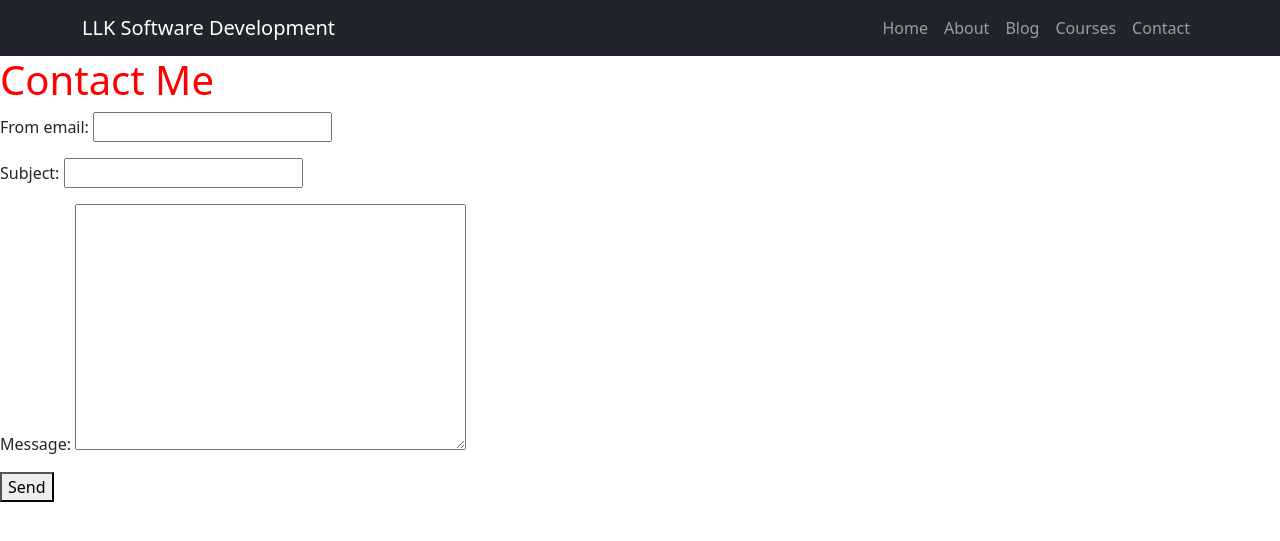
After one commit to kkadzielawa/llksoftwaredev, a Django app: page /contact/ in a window 1280 px wide. The commit adds this page. Shown: the top 541 px of the page. Run offline with Django 4.2, Linux system fonts and the light colour scheme.

Commit message:
*added contact form + urls

```diff
--- /dev/null
+++ b/contact/forms.py
@@ -0,0 +1,7 @@
+from django import forms
+
+
+class ContactForm(forms.Form):
+    from_email = forms.EmailField(required=True)
+    subject = forms.CharField(required=True)
+    message = forms.CharField(widget=forms.Textarea, required=True)
--- a/contact/urls.py
+++ b/contact/urls.py
@@ -0,0 +1,9 @@
+from django.contrib import admin
+from django.urls import path, include
+
+from .views import ContactPageView, SuccessPageView
+
+urlpatterns = [
+    path('', ContactPageView, name = 'contact'),
+    path('success/', SuccessPageView, name = 'success'),
+]
--- a/contact/views.py
+++ b/contact/views.py
@@ -1,3 +1,33 @@
-from django.shortcuts import render
+from django.shortcuts import render, redirect
+from django.core.mail import send_mail, BadHeaderError
+from django.http import HttpResponse, HttpResponseRedirect
+
+from django.views.generic import TemplateView
+
+from .forms import ContactForm
+
+def ContactPageView(request):
+    if request.method == "GET":
+        form = ContactForm()
+    else:
+        form = ContactForm(request.POST)
+        if form.is_valid():
+            subject = form.cleaned_data["subject"]
+            from_email = form.cleaned_data["from_email"]
+            message = form.cleaned_data['message']
+            try:
+                send_mail(subject, message, from_email, ["admin@admin.com"])
+            except BadHeaderError:
+                return HttpResponse("Invalid header found.")
+            return redirect("success")
+    return render(request, "contact.html", {"form": form})
+
+def SuccessPageView(request):
+    return render(request, 'success.html')
+    #return HttpResponse("Success! Thank you for your message.")
+
+
 
 # Create your views here.
+# class ContactPageView(TemplateView):
+#     template_name = 'contact.html'
--- a/llksoftwaredev/settings.py
+++ b/llksoftwaredev/settings.py
@@ -39,6 +39,7 @@
     'django.contrib.staticfiles',
     'blog.apps.BlogConfig',
     'pages.apps.PagesConfig',
+    'contact.apps.ContactConfig'
 ]
 
 MIDDLEWARE = [
@@ -123,3 +124,8 @@
 # https://docs.djangoproject.com/en/4.0/ref/settings/#default-auto-field
 
 DEFAULT_AUTO_FIELD = 'django.db.models.BigAutoField'
+
+
+# emails
+DEFAULT_FROM_EMAIL = "kkadzi25@gmail.com"
+EMAIL_BACKEND = "django.core.mail.backends.console.EmailBackend"
--- a/llksoftwaredev/urls.py
+++ b/llksoftwaredev/urls.py
@@ -19,7 +19,7 @@ from django.urls import path, include
 urlpatterns = [
     path('admin/', admin.site.urls),
     path('blog/', include('blog.urls')),
-    #path('contact/', include('contact.urls')),
+    path('contact/', include('contact.urls')),
     path('', include('pages.urls'))
 
 ]
--- a/templates/base.html
+++ b/templates/base.html
@@ -35,7 +35,7 @@
                         <a href="#" class="nav-link">Courses</a>
                     </li>
                     <li class="nav-item">
-                        <a href="#" class="nav-link">Contact</a>
+                        <a href="{% url 'contact' %}" class="nav-link">Contact</a>
                     </li>
                 </ul>
             </div>
--- /dev/null
+++ b/templates/contact.html
@@ -0,0 +1,14 @@
+{% extends 'base.html' %}
+
+{% block content %}
+
+<h1>Contact Me</h1>
+<form method="post">
+    {% csrf_token %}
+    {{ form.as_p }}
+    <div class="form-actions">
+      <button type="submit">Send</button>
+    </div>
+</form>
+
+{% endblock content %}
```
Also changed, not shown: templates/success.html (added, +7 -0 lines).
